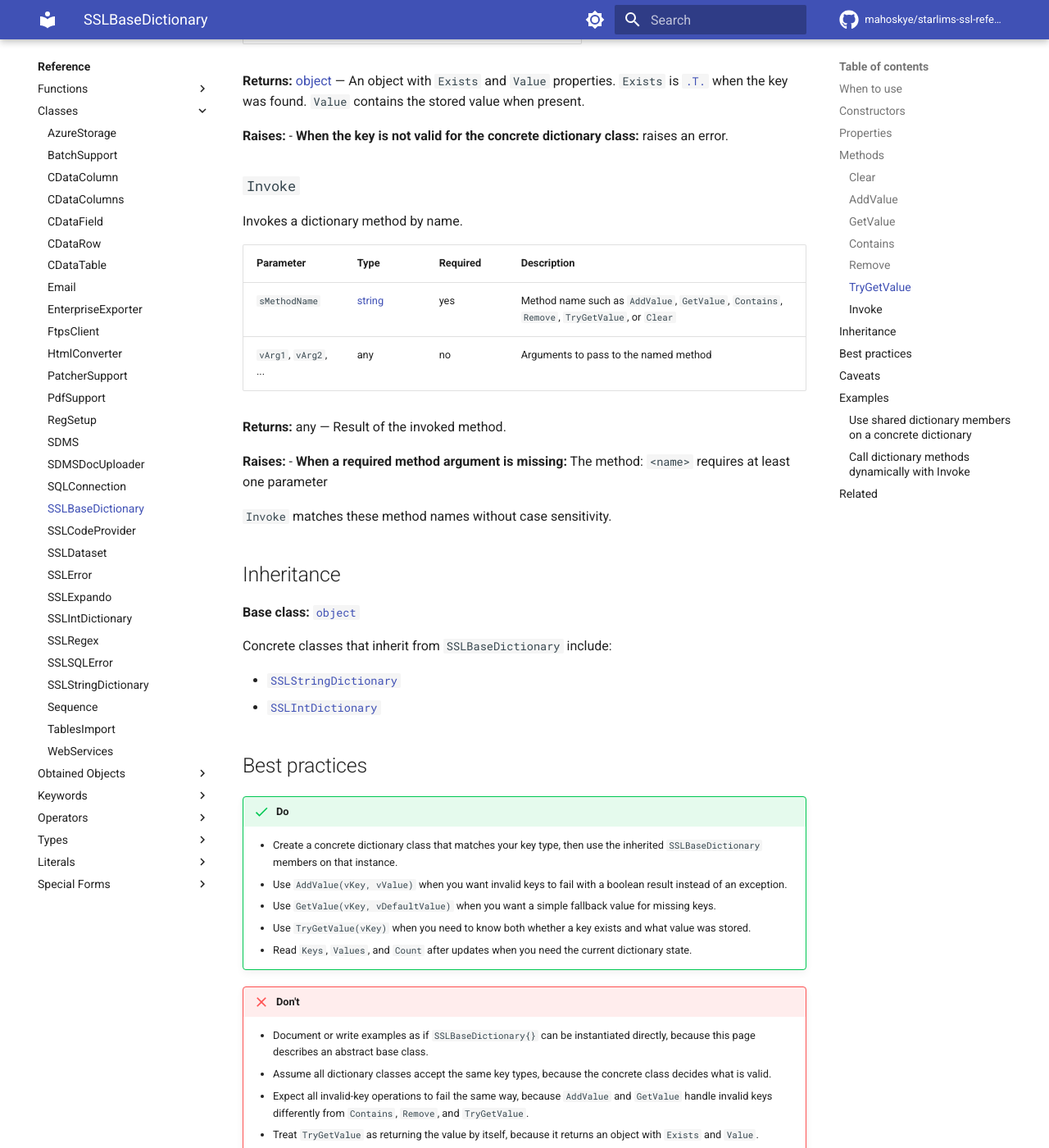
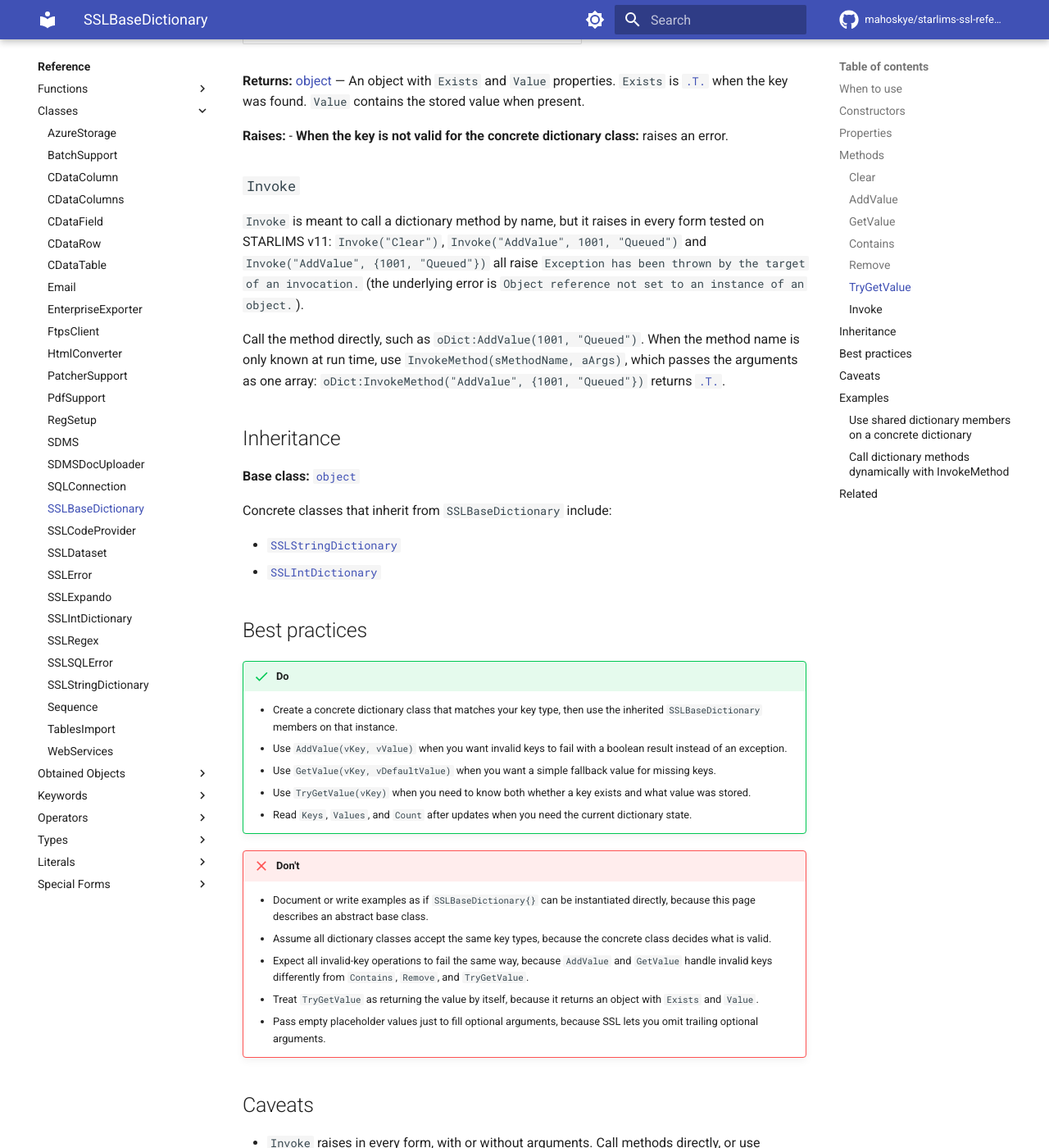
Before and after one commit to mahoskye/starlims-ssl-reference, an MkDocs documentation site: the page built from content/reference/classes/SSLBaseDictionary.md, in a window 1280 px wide and 1400 px high, scrolled down 3157 px. Shown: the whole window at 82% size. Built offline with MkDocs 1.6.1 and Material for MkDocs 9.7.7, drawn with Linux system fonts in a browser that asks for light colours; plug-ins that fetch from the network failed and are left out; comment, search, counter and statistics services are not loaded; some of the changed text lies outside the part shown.

Commit message:
docs: fix examples that failed harness verification batch V01 (refs #118, #120)
- SortArray: numeric mode compares strings holding numbers; on numbers it
  raises "Failed to compare two elements in the array." The parameter,
  description and example say so, and the example sorts numeric strings.
- SSLBaseDictionary: Invoke raises in every form tested, so the page
  points to direct calls and InvokeMethod(sName, aArgs), and the dynamic
  example uses InvokeMethod.
- GetRdbmsDelimiter: the DATABASE example returns delimited SQL; the
  no-mapping case is described in prose.
- VerifySignature: the sample values are placeholders; invalid Base64
  raises, as noted in a caveat.

Co-Authored-By: Claude Opus 5.5 <noreply@anthropic.com>

````diff
--- a/content/reference/classes/SSLBaseDictionary.md
+++ b/content/reference/classes/SSLBaseDictionary.md
@@ -13,7 +13,7 @@ starlims:
 
 Provides the shared dictionary surface used by SSL dictionary classes such as [`SSLStringDictionary{}`](SSLStringDictionary.md) and [`SSLIntDictionary{}`](SSLIntDictionary.md).
 
-`SSLBaseDictionary` defines the members shared by SSL dictionary objects: `Count`, `Keys`, `Values`, `Clear`, `AddValue`, `GetValue`, `Contains`, `Remove`, `TryGetValue`, and `Invoke`. You do not create `SSLBaseDictionary{}` directly. Instead, create a concrete dictionary class that matches your key type and use these inherited members on that instance.
+`SSLBaseDictionary` defines the members shared by SSL dictionary objects: `Count`, `Keys`, `Values`, `Clear`, `AddValue`, `GetValue`, `Contains`, `Remove`, `TryGetValue`, and `Invoke` (which raises; see below). You do not create `SSLBaseDictionary{}` directly. Instead, create a concrete dictionary class that matches your key type and use these inherited members on that instance.
 
 The shared behavior is small and consistent. `Count` returns the current number of entries. `Keys` and `Values` return arrays built from the dictionary's current contents. `Clear()` removes all entries and returns [`.T.`](../literals/true.md).
 
@@ -112,19 +112,9 @@ Attempts to read a value without relying on a fallback argument.
 
 ### `Invoke`
 
-Invokes a dictionary method by name.
+`Invoke` is meant to call a dictionary method by name, but it raises in every form tested on STARLIMS v11: `Invoke("Clear")`, `Invoke("AddValue", 1001, "Queued")` and `Invoke("AddValue", {1001, "Queued"})` all raise `Exception has been thrown by the target of an invocation.` (the underlying error is `Object reference not set to an instance of an object.`).
 
-| Parameter | Type | Required | Description |
-|-----------|------|----------|-------------|
-| `sMethodName` | [string](../types/string.md) | yes | Method name such as `AddValue`, `GetValue`, `Contains`, `Remove`, `TryGetValue`, or `Clear` |
-| `vArg1`, `vArg2`, ... | any | no | Arguments to pass to the named method |
-
-**Returns:** any — Result of the invoked method.
-
-**Raises:**
-- **When a required method argument is missing:** The method: `<name>` requires at least one parameter
-
-`Invoke` matches these method names without case sensitivity.
+Call the method directly, such as `oDict:AddValue(1001, "Queued")`. When the method name is only known at run time, use `InvokeMethod(sMethodName, aArgs)`, which passes the arguments as one array: `oDict:InvokeMethod("AddValue", {1001, "Queued"})` returns [`.T.`](../literals/true.md).
 
 ## Inheritance
 
@@ -153,7 +143,7 @@ Concrete classes that inherit from `SSLBaseDictionary` include:
 
 ## Caveats
 
-- `Invoke("Clear")` works without arguments, but methods such as `AddValue`, `GetValue`, `Contains`, `Remove`, and `TryGetValue` raise an error when called through `Invoke` without the required key argument.
+- `Invoke` raises in every form, with or without arguments. Call methods directly, or use `InvokeMethod(sMethodName, aArgs)` to choose the method at run time.
 
 ## Examples
 
@@ -196,9 +186,9 @@ Creates an [`SSLStringDictionary`](SSLStringDictionary.md), adds two entries, th
 DoProc("DictionaryBaseMembers");
 ```
 
-### Call dictionary methods dynamically with Invoke
+### Call dictionary methods dynamically with InvokeMethod
 
-Uses `Invoke` to call `AddValue`, `Contains`, and `GetValue` by name on an [`SSLIntDictionary`](SSLIntDictionary.md). This pattern is useful when the method to call is determined at runtime.
+Uses `InvokeMethod` to call `AddValue`, `Contains`, and `GetValue` by name on an [`SSLIntDictionary`](SSLIntDictionary.md), passing each method's arguments as one array. `Invoke` cannot be used for this; see [`Invoke`](#invoke). This pattern is useful when the method to call is determined at runtime.
 
 ```ssl
 :PROCEDURE DictionaryInvokeExample;
@@ -207,13 +197,13 @@ Uses `Invoke` to call `AddValue`, `Contains`, and `GetValue` by name on an [`SSL
 	oDict := SSLIntDictionary{};
 
 	sMethod := "AddValue";
-	vResult := oDict:Invoke(sMethod, 1001, "Queued");
+	vResult := oDict:InvokeMethod(sMethod, {1001, "Queued"});
 	UsrMes("AddValue success: " + LimsString(vResult));
 
-	vResult := oDict:Invoke("Contains", 1001);
+	vResult := oDict:InvokeMethod("Contains", {1001});
 	UsrMes("Contains 1001: " + LimsString(vResult));
 
-	vResult := oDict:Invoke("GetValue", 1001, "Missing");
+	vResult := oDict:InvokeMethod("GetValue", {1001, "Missing"});
 	UsrMes("Value 1001: " + LimsString(vResult));
 :ENDPROC;
 
````
Also changed, not shown: content/reference/functions/GetRdbmsDelimiter.md (+3 -5 lines), content/reference/functions/SortArray.md (+5 -5 lines), content/reference/functions/VerifySignature.md (+2 -1 lines), 1 other file.
